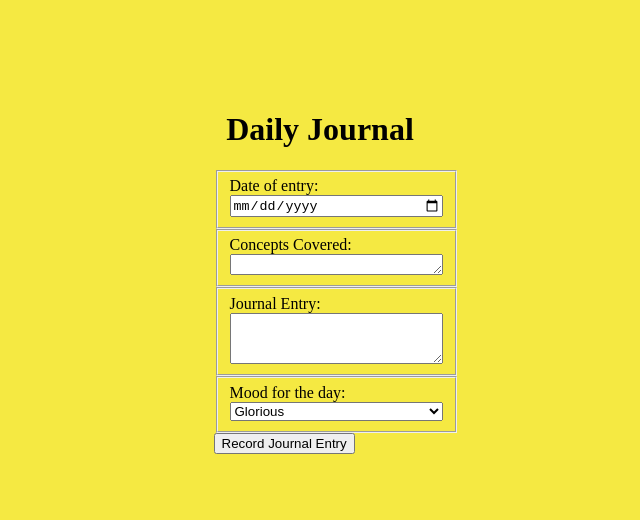
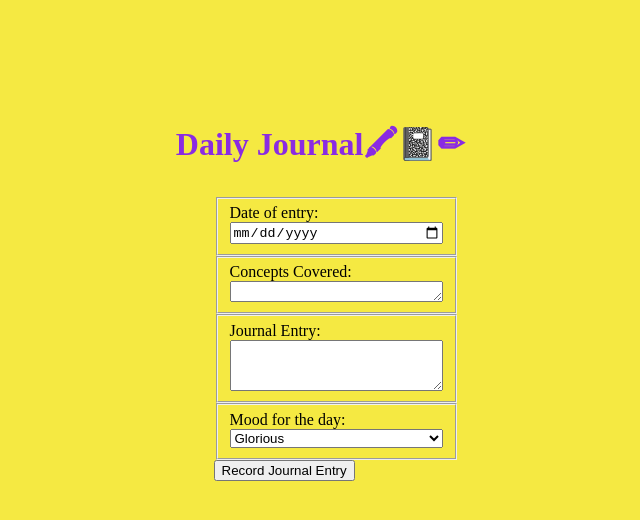
Before and after one commit to land0o/DailyJournal, a plain HTML site: page src/index.html in a window 1280 px wide. Shown: the whole page, without its empty margins (320-960 px from the left). Drawn offline with Linux system fonts and the light colour scheme.

Commit message:
added color to h1, added top padding of 100px to the h1 to pushcontent down on the img

```diff
--- a/src/index.html
+++ b/src/index.html
@@ -5,10 +5,10 @@
     <meta name="viewport" content="width=device-width, initial-scale=1.0" />
     <meta http-equiv="X-UA-Compatible" content="ie=edge" />
     <link rel="stylesheet" href="styles/journal.css" />
-    <title>Daily Journal</title>
+    <title>Daily Journal🖍📓✏</title>
   </head>
   <body>
-    <h1 class="journal_header">Daily Journal</h1>
+    <h1 class="journal_header">Daily Journal🖍📓✏</h1>
     <div class="journal_form">
       <form action="">
         <fieldset class="journal_fields">
@@ -54,5 +54,6 @@
       <!-- end of form -->
     </div>
     <!-- end of div journal form -->
+    <script src="scripts/journal.js"></script>
   </body>
 </html>
--- a/src/styles/journal.css
+++ b/src/styles/journal.css
@@ -12,9 +12,12 @@ p {
   font-weight: bolder;
   text-shadow: rgb(128, 0, 0);
 }
+h1 {
+  color: blueviolet;
+}
 .journal_header {
   text-align: center;
-  padding-top: 90px;
+  padding-top: 100px;
 }
 .journal_fields {
   display: flex;
```
Also changed, not shown: src/scripts/journal.js (added).
